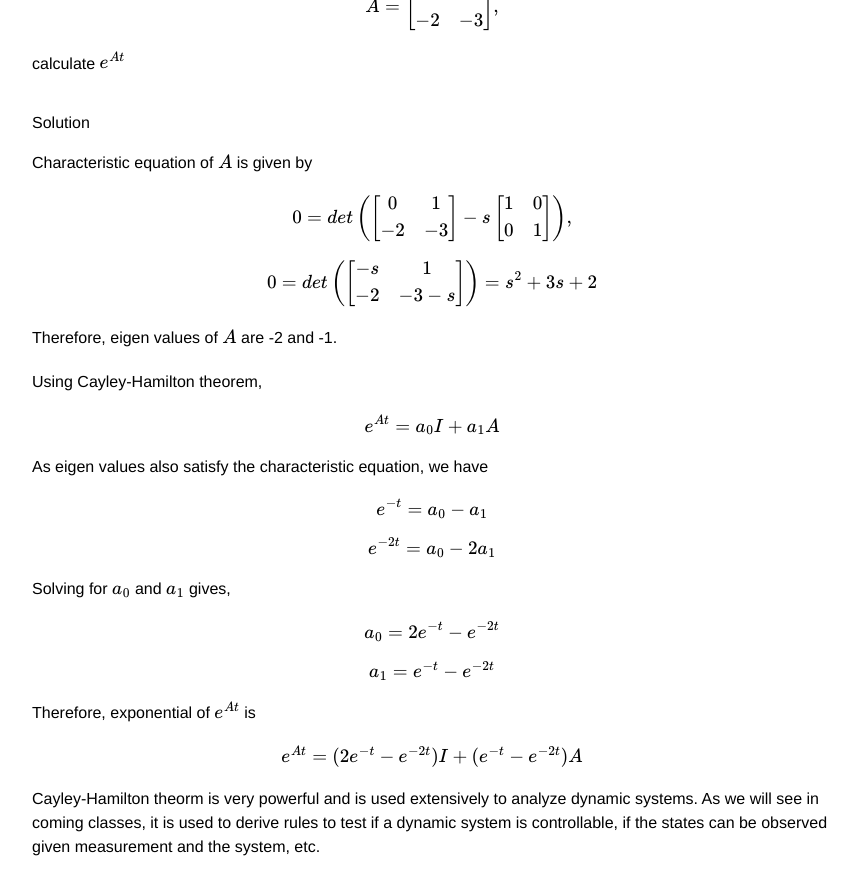
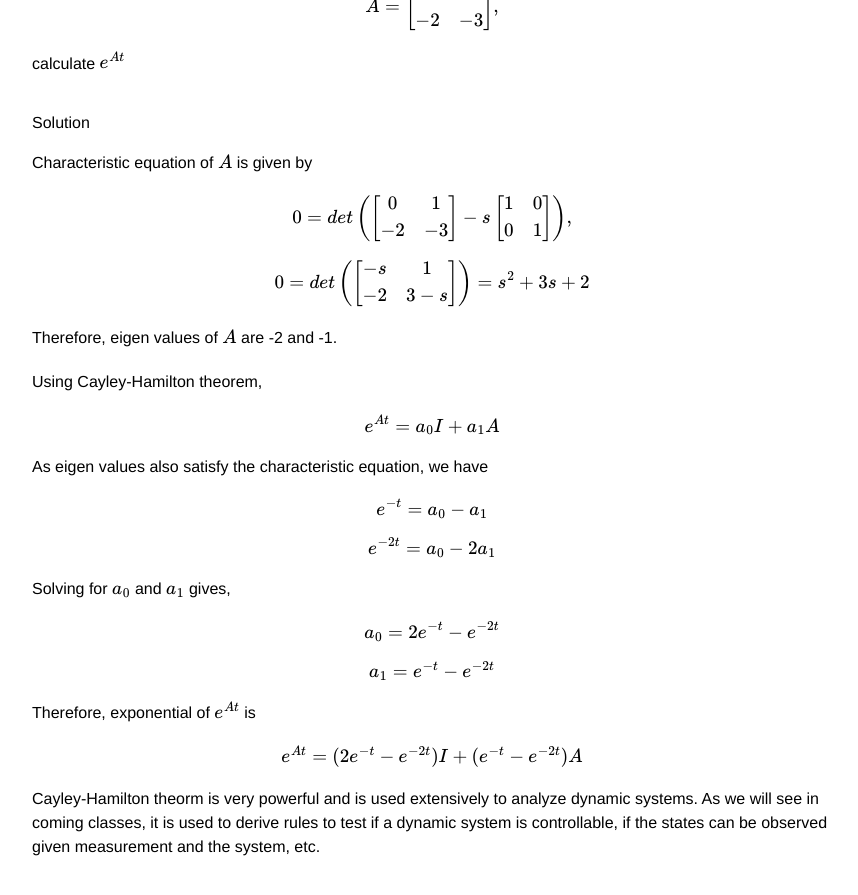
Before and after one commit to mec560sbu/mec560sbu.github.io, a Jekyll site: the page built from _posts/2016-08-29-LinAlg_Review_Mbook.markdown, in a window 1280 px wide and 900 px high, scrolled down 17928 px. Shown: the top 895 px of the window, without its empty margins (208-1066 px from the left). Built offline with Jekyll 4.4.1, drawn with Linux system fonts in a browser that asks for light colours; formulas are drawn with MathJax 3; comment, search, counter and statistics services are not loaded.

Commit message:
x-> x_hat

```diff
--- a/Assignments2016/MEC560_Assignment1_DUE_09192016.html
+++ b/Assignments2016/MEC560_Assignment1_DUE_09192016.html
@@ -341,7 +341,7 @@
 <ol>
 <li>Show that \( A \) and \( B\) have same eigen values. </li>
 <li>Do \( A \) and \( B\) have the same eigen vectors? </li>
-<li>Consider the dynamic system given by \( \dot{x} = Ax + Bu \). Apply a transformation \( P \) such that the transformed variable \( \hat{x} = P x \).</li>
+<li>Consider the dynamic system given by \( \dot{x} = Ax + Bu \). Apply a transformation \( P \) such that the transformed variable \( x = P \hat{x} \).</li>
 <li>What will happen in the special case where \(P\) is the vector of eigen values? What can you say about the stability and controlability of the tranformed system by looking at the new dynamics equations?</li>
 <li>Consider the system given below, and transform it such that \(P\) is the vector of eigen values. Confirm your predictions from part 4.</li>
 </ol>
--- a/_posts/2016-08-29-LinAlg_Review_Mbook.markdown
+++ b/_posts/2016-08-29-LinAlg_Review_Mbook.markdown
@@ -598,7 +598,7 @@
 
 $$0 = det \left(  \left[ \begin{array}{cc}
        -s & 1 \\
-        -2 & -3-s
+        -2 & 3-s
     \end{array} \right] \right) = s^2 + 3 s + 2$$
 
 Therefore, eigen values of \\(A\\) are -2 and -1.
```
